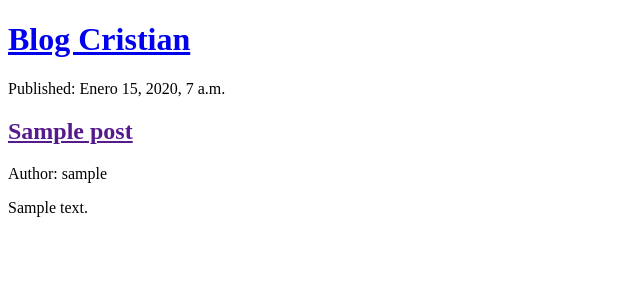
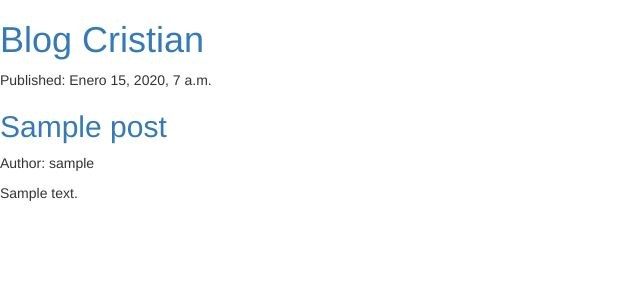
Before and after one commit to Cristian-Estevez/my-first-blog, a Django app: template mysite/blog/templates/blog/post_list.html in a window 1280 px wide. Shown: the top 300 px of the page, without its empty margins (0-640 px from the left). Run offline with Django 3.2, Linux system fonts and the light colour scheme; the template is opened without the code that fills it: values that come from a table or form of the project are taken from there, others are empty; tables that the repository leaves empty hold one stand-in row (values such as "Sample post"); parts of the project's set-up code (start-up, migrations or seed data) failed here and were passed over; some libraries are stand-ins or nearby versions.

Commit message:
agregado bootstrap a post_list.html

```diff
--- a/mysite/blog/templates/blog/post_list.html
+++ b/mysite/blog/templates/blog/post_list.html
@@ -1,6 +1,10 @@
 <!DOCTYPE html>
 <html lang="en">
 <head>
+    <!--Bootstrap-->
+    <link rel="stylesheet" href="//maxcdn.bootstrapcdn.com/bootstrap/3.2.0/css/bootstrap.min.css">
+    <link rel="stylesheet" href="//maxcdn.bootstrapcdn.com/bootstrap/3.2.0/css/bootstrap-theme.min.css">
+
     <meta charset="UTF-8">
     <title>Aprendiendo Web</title>
 </head>
```
